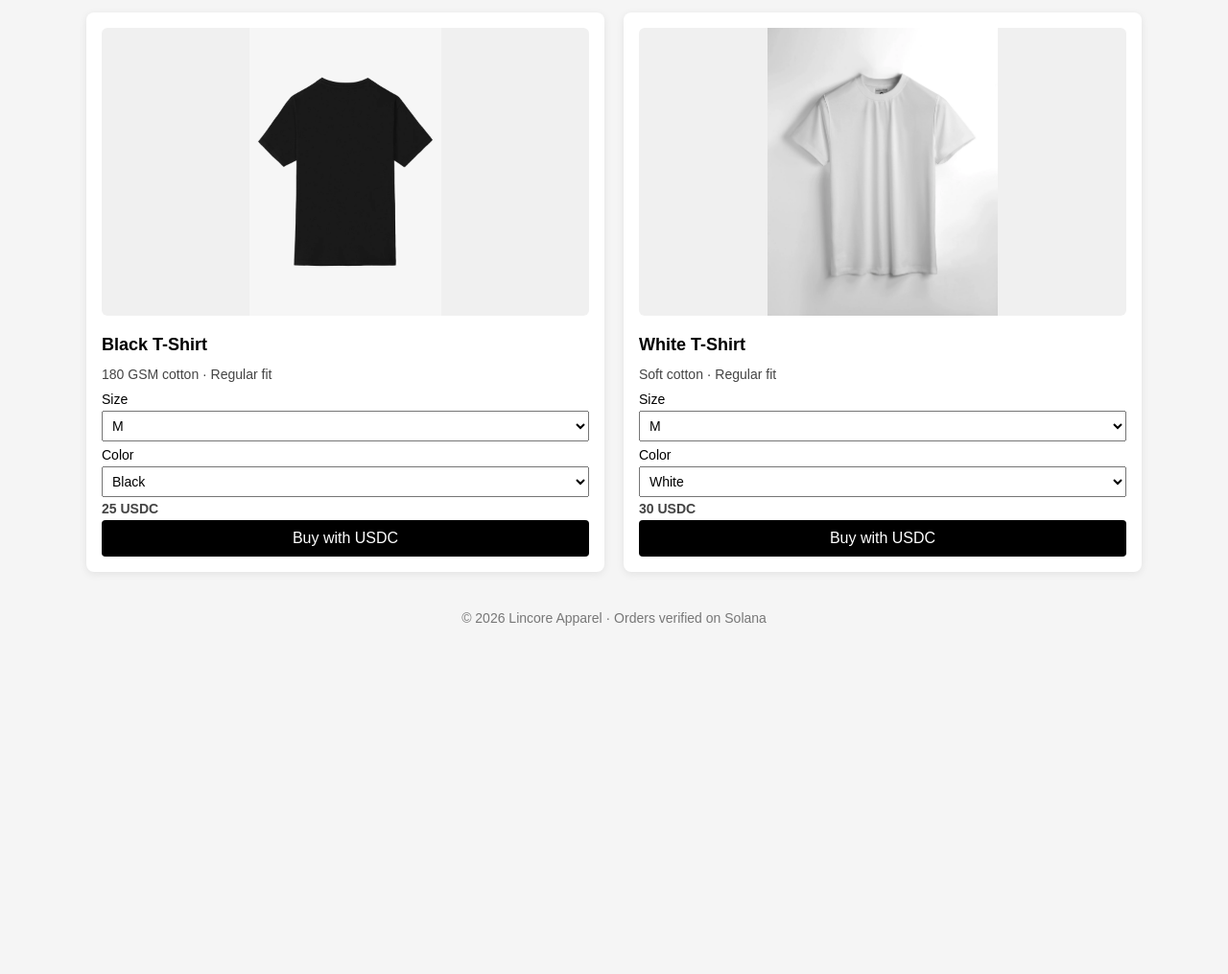
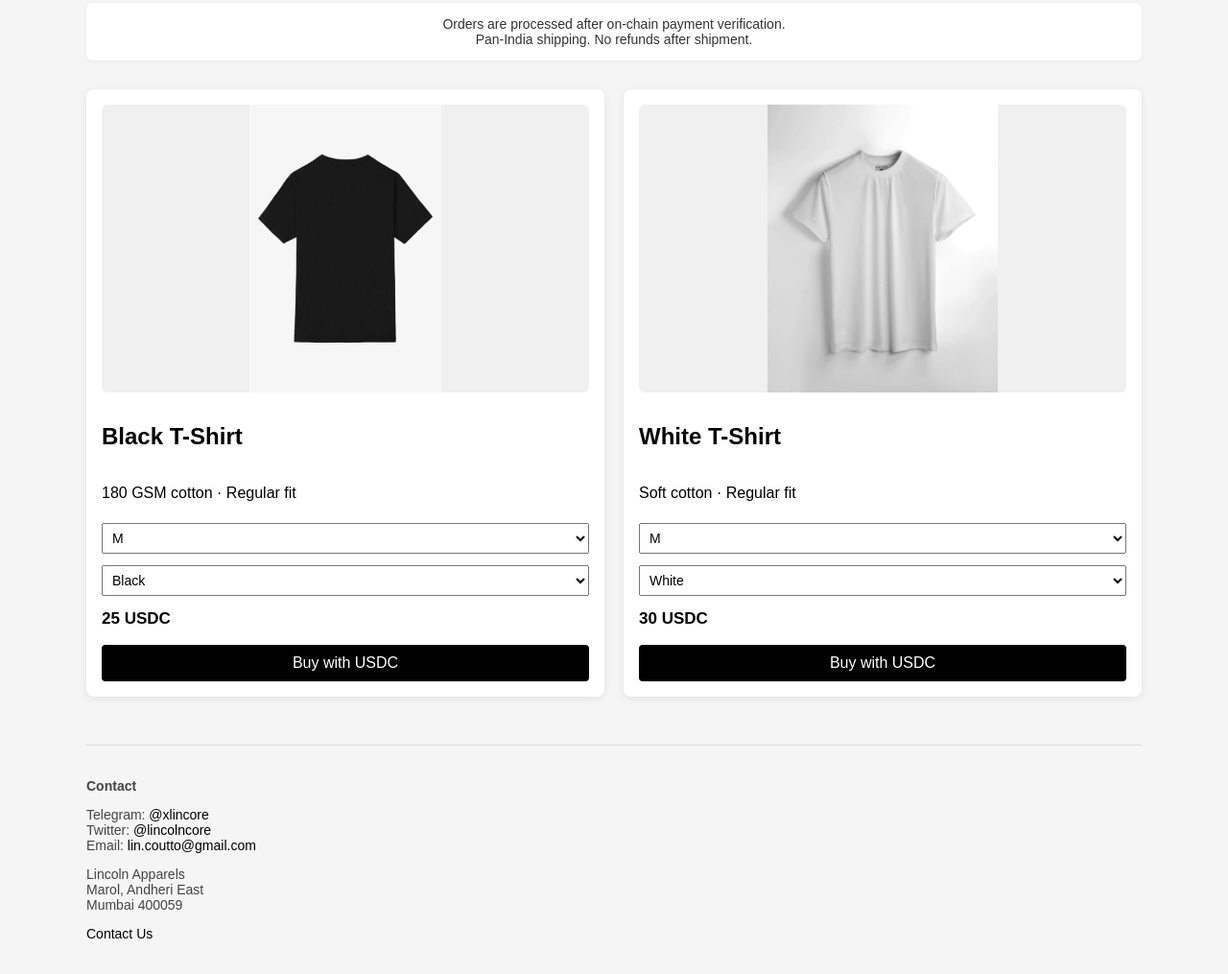
Before and after one commit to lincore-bit/lincore-bit.github.io, a plain HTML site: page index.html in a window 1280 px wide. Shown: the part 129-1144 px from the top of the page at 96% size. Before the commit the page ends 801 px from the top, so only its background shows below. Drawn offline with Linux system fonts and the light colour scheme.

Commit message:
Update index.html

```diff
--- a/index.html
+++ b/index.html
@@ -21,7 +21,18 @@
     .tagline {
       text-align: center;
       color: #666;
+      margin-bottom: 20px;
+    }
+
+    .trust {
+      background: #ffffff;
+      padding: 14px;
+      border-radius: 6px;
+      text-align: center;
+      font-size: 14px;
+      color: #333;
       margin-bottom: 30px;
+      box-shadow: 0 1px 4px rgba(0,0,0,0.06);
     }
 
     .products {
@@ -42,40 +53,23 @@
     .product img {
       width: 100%;
       max-height: 300px;
-      height: auto;
       object-fit: contain;
+      background: #f0f0f0;
       border-radius: 6px;
       margin-bottom: 12px;
-      background: #f0f0f0;
-    }
-
-    .product h2 {
-      font-size: 18px;
-      margin: 8px 0;
-    }
-
-    .product p {
-      font-size: 14px;
-      color: #444;
-      margin: 4px 0;
-    }
-
-    label {
-      font-size: 14px;
-      margin-top: 6px;
     }
 
     select {
       width: 100%;
       padding: 6px;
-      margin-top: 4px;
+      margin: 6px 0;
       font-size: 14px;
     }
 
     .price {
       font-size: 17px;
       font-weight: bold;
-      margin-top: 10px;
+      margin-top: 8px;
     }
 
     .buy-btn {
@@ -86,14 +80,23 @@
       text-align: center;
       text-decoration: none;
       border-radius: 4px;
-      cursor: pointer;
     }
 
     .footer {
-      text-align: center;
-      margin-top: 40px;
+      margin-top: 50px;
+      padding-top: 20px;
+      border-top: 1px solid #ddd;
       font-size: 14px;
-      color: #777;
+      color: #444;
+    }
+
+    .footer a {
+      color: #000;
+      text-decoration: none;
+    }
+
+    .footer a:hover {
+      text-decoration: underline;
     }
   </style>
 </head>
@@ -103,6 +106,11 @@
 <h1>Lincore Apparel</h1>
 <p class="tagline">Minimal clothing · Pan-India · Crypto payments (USDC)</p>
 
+<div class="trust">
+  Orders are processed after on-chain payment verification.<br>
+  Pan-India shipping. No refunds after shipment.
+</div>
+
 <div class="products">
 
   <!-- BLACK T-SHIRT -->
@@ -110,38 +118,30 @@
     <img src="images/black.webp" alt="Black T-Shirt">
 
     <h2>Black T-Shirt</h2>
-
     <p>180 GSM cotton · Regular fit</p>
 
-      <label>
-        Size
     <select id="size-black">
-          <option value="S">S</option>
-          <option value="M" selected>M</option>
-          <option value="L">L</option>
-          <option value="XL">XL</option>
+      <option>S</option>
+      <option selected>M</option>
+      <option>L</option>
+      <option>XL</option>
     </select>
-      </label>
 
-      <label>
-        Color
     <select id="color-black">
-          <option value="Black" selected>Black</option>
+      <option>Black</option>
     </select>
-      </label>
 
     <p class="price">25 USDC</p>
 
     <a class="buy-btn"
        href="https://docs.google.com/forms/d/e/1FAIpQLSfDExzw1hU95hrpf_jpAwXBtWKxC3YJXgTmFwtlOXu1y_HRfw/viewform"
-   onclick="this.href =
+       onclick="this.href=
        'https://docs.google.com/forms/d/e/1FAIpQLSfDExzw1hU95hrpf_jpAwXBtWKxC3YJXgTmFwtlOXu1y_HRfw/viewform'
        + '?entry.1574130621=' + encodeURIComponent('Black T-Shirt')
        + '&entry.92377861=' + document.getElementById('size-black').value
        + '&entry.101835404=' + document.getElementById('color-black').value
        + '&entry.2026459091=25';">
        Buy with USDC
-</a>
     </a>
   </div>
 
@@ -150,31 +150,24 @@
     <img src="images/white.webp" alt="White T-Shirt">
 
     <h2>White T-Shirt</h2>
-
     <p>Soft cotton · Regular fit</p>
 
-      <label>
-        Size
     <select id="size-white">
-          <option value="S">S</option>
-          <option value="M" selected>M</option>
-          <option value="L">L</option>
-          <option value="XL">XL</option>
+      <option>S</option>
+      <option selected>M</option>
+      <option>L</option>
+      <option>XL</option>
     </select>
-      </label>
 
-      <label>
-        Color
     <select id="color-white">
-          <option value="White" selected>White</option>
+      <option>White</option>
     </select>
-      </label>
 
     <p class="price">30 USDC</p>
 
     <a class="buy-btn"
        href="https://docs.google.com/forms/d/e/1FAIpQLSfDExzw1hU95hrpf_jpAwXBtWKxC3YJXgTmFwtlOXu1y_HRfw/viewform"
-   onclick="this.href =
+       onclick="this.href=
        'https://docs.google.com/forms/d/e/1FAIpQLSfDExzw1hU95hrpf_jpAwXBtWKxC3YJXgTmFwtlOXu1y_HRfw/viewform'
        + '?entry.1574130621=' + encodeURIComponent('White T-Shirt')
        + '&entry.92377861=' + document.getElementById('size-white').value
@@ -182,13 +175,27 @@
        + '&entry.2026459091=30';">
        Buy with USDC
     </a>
-
   </div>
 
 </div>
 
 <div class="footer">
-    © 2026 Lincore Apparel · Orders verified on Solana
+  <p><strong>Contact</strong></p>
+  <p>
+    Telegram: <a href="https://t.me/xlincore" target="_blank">@xlincore</a><br>
+    Twitter: <a href="https://twitter.com/lincolncore" target="_blank">@lincolncore</a><br>
+    Email: <a href="mailto:lin.coutto@gmail.com">lin.coutto@gmail.com</a>
+  </p>
+
+  <p>
+    Lincoln Apparels<br>
+    Marol, Andheri East<br>
+    Mumbai 400059
+  </p>
+
+  <p>
+    <a href="contact.html">Contact Us</a>
+  </p>
 </div>
 
 </body>
```
Lines whose indentation alone changed are shown as unchanged.
